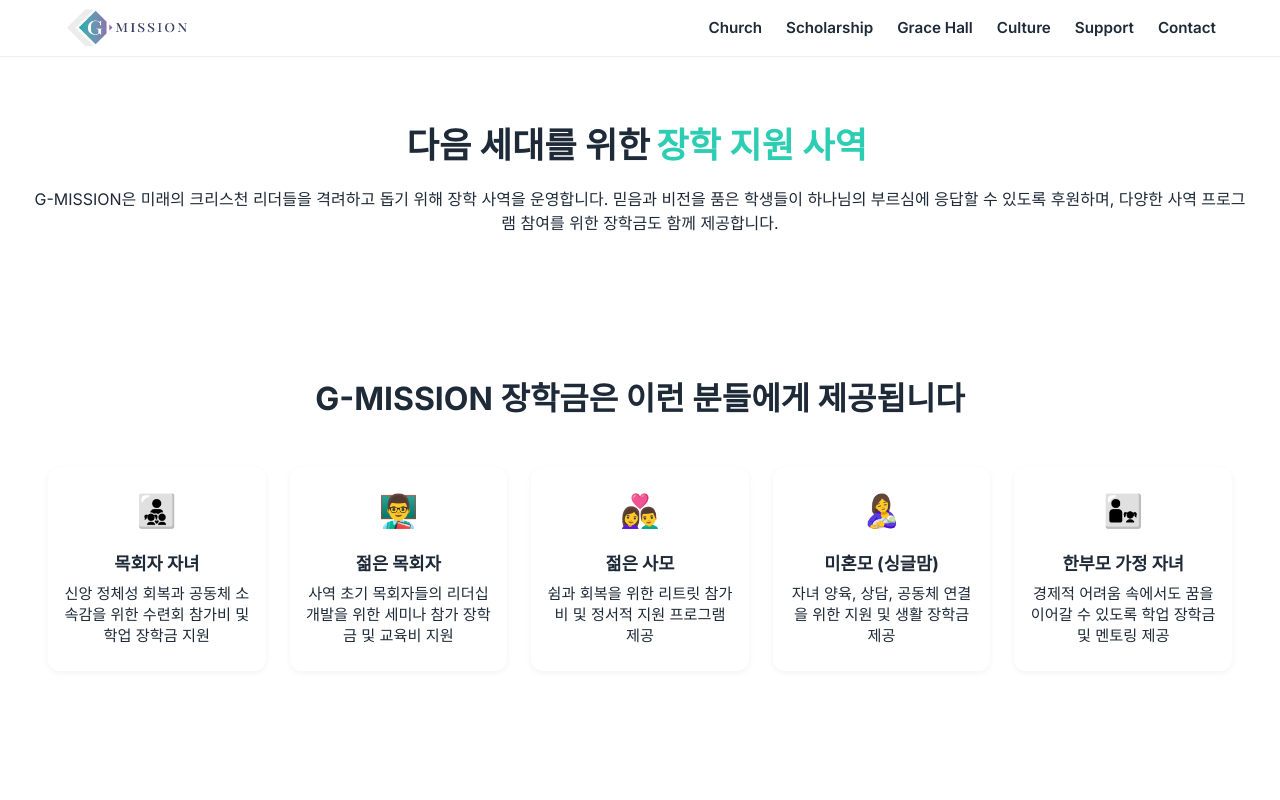
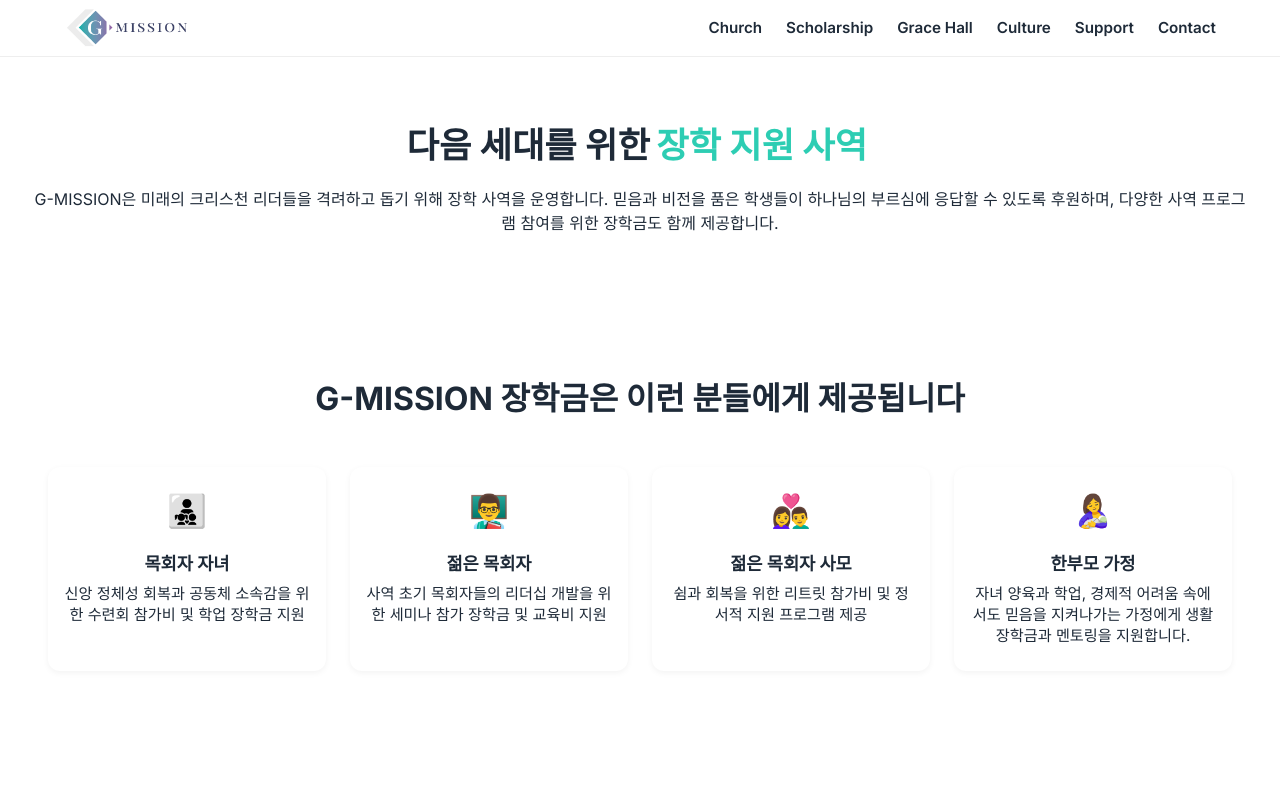
Before and after one commit to bumvino/g-mission, a Next.js app: page /scholarship in a window 1280 px wide. Shown: the top 800 px of the page. Built offline with nearby package versions, Linux system fonts and the light colour scheme.

Commit message:
Update homepage layout

```diff
--- a/app/scholarship/page.jsx
+++ b/app/scholarship/page.jsx
@@ -30,18 +30,16 @@ export default function ScholarshipPage() {
                     </div>
                     <div className="feature-card">
                         <div className="feature-icon">👩‍❤️‍👨</div>
-                        <h3>젊은 사모</h3>
+                        <h3>젊은 목회자 사모</h3>
                         <p>쉼과 회복을 위한 리트릿 참가비 및 정서적 지원 프로그램 제공</p>
                     </div>
                     <div className="feature-card">
                         <div className="feature-icon">🤱</div>
-                        <h3>미혼모 (싱글맘)</h3>
-                        <p>자녀 양육, 상담, 공동체 연결을 위한 지원 및 생활 장학금 제공</p>
-                    </div>
-                    <div className="feature-card">
-                        <div className="feature-icon">👨‍👧</div>
-                        <h3>한부모 가정 자녀</h3>
-                        <p>경제적 어려움 속에서도 꿈을 이어갈 수 있도록 학업 장학금 및 멘토링 제공</p>
+                        <h3>한부모 가정</h3>
+                        <p>
+                            자녀 양육과 학업, 경제적 어려움 속에서도 믿음을 지켜나가는 가정에게
+                            생활 장학금과 멘토링을 지원합니다.
+                        </p>
                     </div>
                 </div>
             </section>
```
